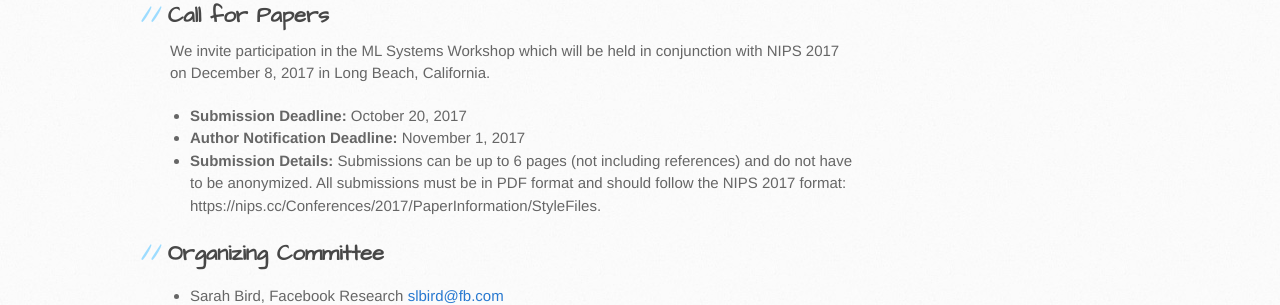
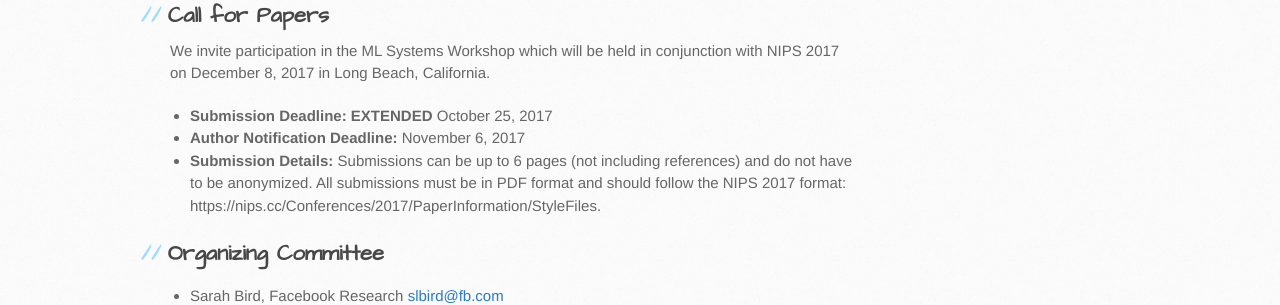
Before and after one commit to LearningSys/nips17, a Jekyll site: the page built from index.md, in a window 1280 px wide. Shown: the part 727-1032 px from the top of the page. Built offline with Jekyll 4.4.1, drawn with Linux system fonts in a browser that asks for light colours; the repository's description, which GitHub fills in, is left out; our own code applies the rules of GitHub Pages for plain Markdown files.

Commit message:
Update index.md

```diff
--- a/index.md
+++ b/index.md
@@ -12,8 +12,8 @@ This workshop will follow the successful model we have previously run with the M
 
 We invite participation in the ML Systems Workshop which will be held in conjunction with NIPS 2017 on December 8, 2017 in Long Beach, California.
 
-* **Submission Deadline:** October 20, 2017
-* **Author Notification Deadline:** November 1, 2017
+* **Submission Deadline: EXTENDED** October 25, 2017
+* **Author Notification Deadline:** November 6, 2017
 * **Submission Details:** Submissions can be up to 6 pages (not including references) and do not have to be anonymized.  All submissions must be in PDF format and should follow the NIPS 2017 format: https://nips.cc/Conferences/2017/PaperInformation/StyleFiles.
 
 
```
